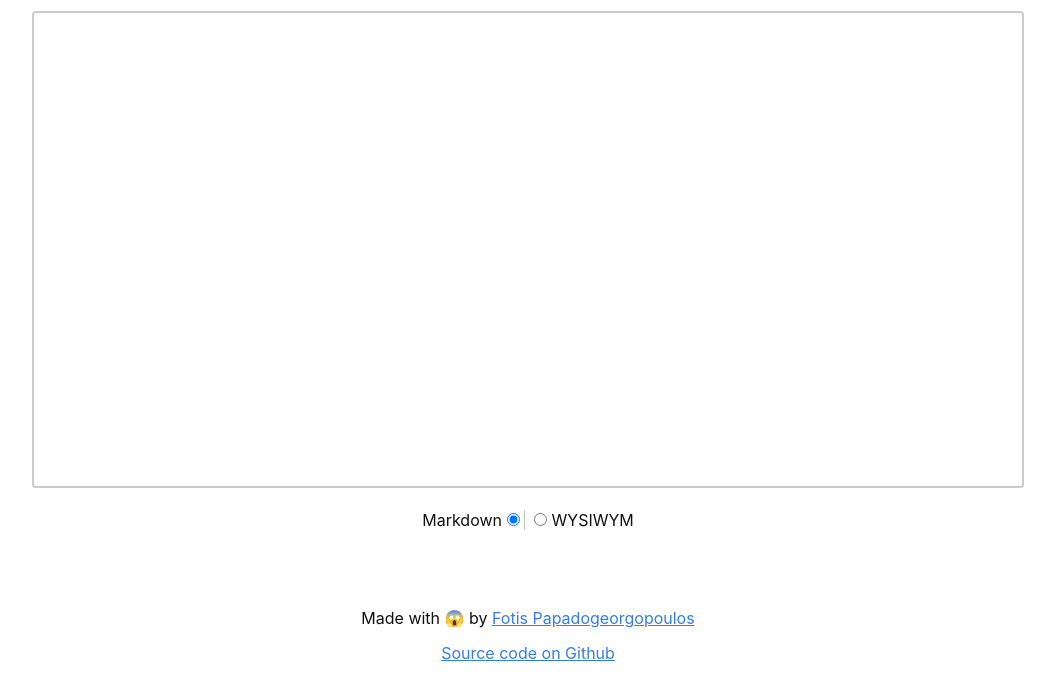
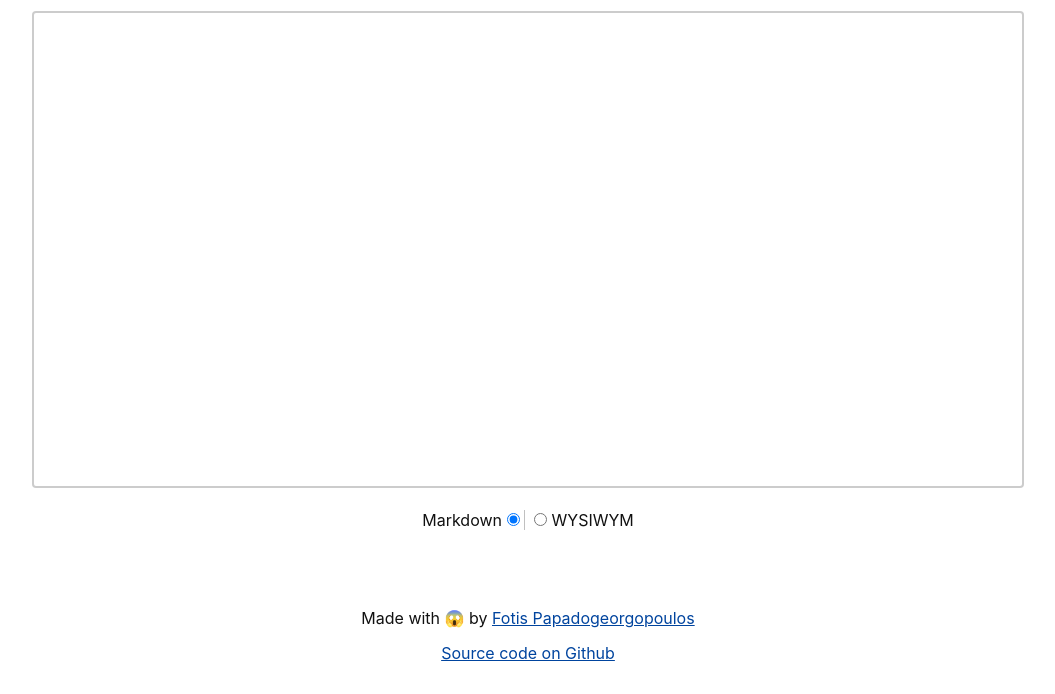
Before and after one commit to fpapado/prosemirror-demo, a website with bundled scripts: page index.html in a window 1280 px wide. Shown: the part 106-800 px from the top of the page, without its empty margins (112-1167 px from the left). Built offline with nearby package versions, Linux system fonts and the light colour scheme.

Commit message:
Make links more visible

```diff
--- a/index.html
+++ b/index.html
@@ -26,12 +26,12 @@
     <footer class="mt5 tc">
       <p>
         Made with 😱 by
-        <a href="https://twitter.com/isfotis" class="link blue underline">
+        <a href="https://twitter.com/isfotis" class="link dark-blue hover-blue underline">
           Fotis Papadogeorgopoulos
         </a>
       </p>
       <p>
-        <a href="https://github.com/fpapado/prosemirror-demo" class="link blue underline">
+        <a href="https://github.com/fpapado/prosemirror-demo" class="link dark-blue hover-blue underline">
           Source code on Github
         </a>
       </p>
```
